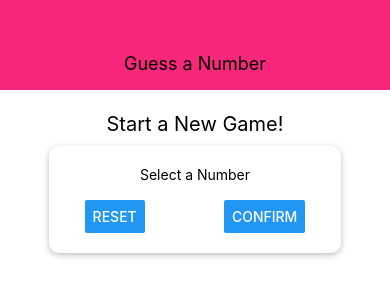
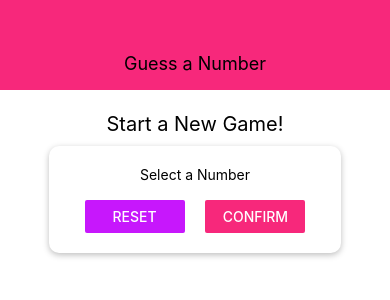
Before and after one commit to EvgenyMinin/React_Native_Guess_A_Number, a React Native app: screen / in a window 390 px wide. Shown: the top 300 px of the page. Built offline with nearby package versions, Linux system fonts and the light colour scheme.

Commit message:
added colors const

```diff
--- a/components/Header.jsx
+++ b/components/Header.jsx
@@ -1,5 +1,6 @@
 import React from 'react';
 import { View, Text, StyleSheet } from 'react-native';
+import colors from '../constants/colors';
 
 const Header = ({ title }) => {
   return (
@@ -16,7 +17,7 @@ const styles = StyleSheet.create({
     width: '100%',
     height: 90,
     paddingTop: 36,
-    backgroundColor: '#f7287b',
+    backgroundColor: colors.primary,
     alignItems: 'center',
     justifyContent: 'center',
   },
--- /dev/null
+++ b/constants/colors.js
@@ -0,0 +1,4 @@
+export default {
+  primary: '#f7287b',
+  secondary: '#c717fc',
+};
--- a/screens/StartGameScreen.jsx
+++ b/screens/StartGameScreen.jsx
@@ -2,6 +2,7 @@ import React from 'react';
 import { View, Text, TextInput, StyleSheet, Button } from 'react-native';
 
 import Card from '../components/Card';
+import colors from '../constants/colors';
 
 const StartGameScreen = () => {
   return (
@@ -14,9 +15,13 @@ const StartGameScreen = () => {
         <TextInput />
 
         <View style={styles.buttonListContainer}>
-          <Button title="Reset" style={styles.button} onPress={() => {}} />
+          <View style={styles.button}>
+            <Button title="Reset" color={colors.secondary} onPress={() => {}} />
+          </View>
 
-          <Button title="Confirm" style={styles.button} onPress={() => {}} />
+          <View style={styles.button}>
+            <Button title="Confirm" color={colors.primary} onPress={() => {}} />
+          </View>
         </View>
       </Card>
     </View>
@@ -51,4 +56,8 @@ const styles = StyleSheet.create({
     justifyContent: 'space-between',
     paddingHorizontal: 16,
   },
+
+  button: {
+    width: 100,
+  },
 });
```
